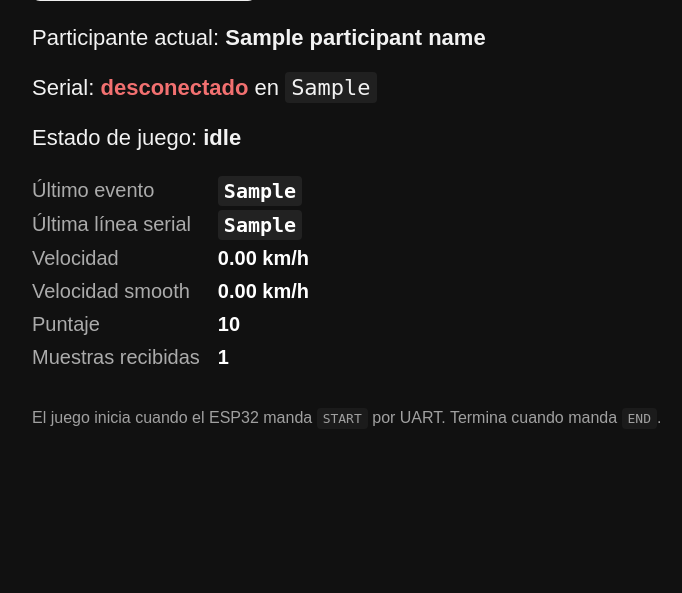
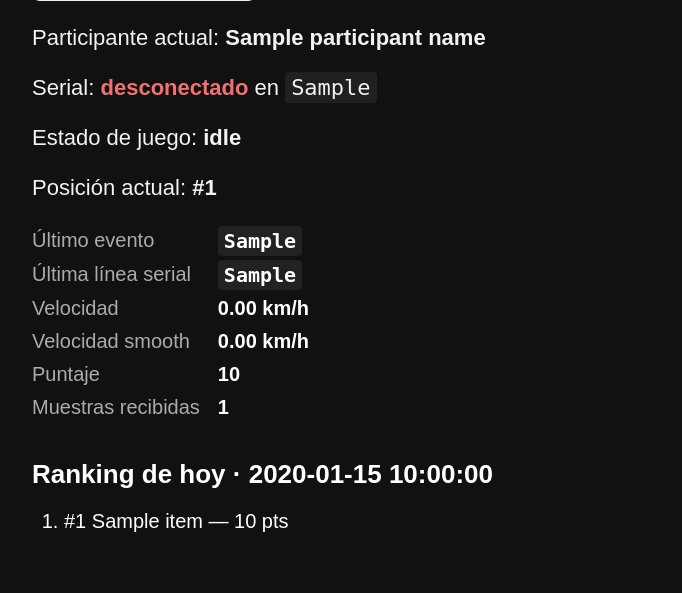
Before and after one commit to lumaescalpelo/bici-interactiva, a Flask app: template RaspberryPi/bici-interactiva/templates/control.html in a window 1280 px wide. Shown: the part 282-875 px from the top of the page, without its empty margins (8-690 px from the left). Before the commit the page ends 708 px from the top, so only its background shows below. Run offline with Flask 3, Linux system fonts and the light colour scheme; the template is opened without the code that fills it: most values are stand-ins (such as "Sample title", 1, 10 or a date in 2020).

Commit message:
Logica de Ranking agregada

```diff
--- a/RaspberryPi/bici-interactiva/app.py
+++ b/RaspberryPi/bici-interactiva/app.py
@@ -18,8 +18,6 @@ app = Flask(__name__)
 
 SERIAL_PORT = "/dev/serial0"
 SERIAL_BAUD = 19200
-
-# Debe coincidir con REPORT_HZ del ESP32
 SAMPLES_PER_SECOND = 10
 
 
@@ -130,11 +128,10 @@ def close_current_csv_safely():
 # RANKING DIARIO
 # =====================================================
 
-def get_today_ranking(limit=10):
+def get_today_ranking_all():
     """
     Lee sessions_summary.csv completo, pero solo devuelve
-    las sesiones cuyo start_time corresponde al día actual
-    de la Raspberry Pi.
+    sesiones del día actual de la Raspberry Pi.
     """
     today = date.today().isoformat()
     rows = []
@@ -171,11 +168,101 @@ def get_today_ranking(limit=10):
                 "sample_count": sample_count,
                 "session_id": row.get("session_id", ""),
                 "start_time": start_time,
+                "is_current": False,
             })
 
     rows.sort(key=lambda item: item["score"], reverse=True)
 
-    return rows[:limit]
+    for index, item in enumerate(rows, start=1):
+        item["rank"] = index
+
+    return rows
+
+
+def get_live_ranking_window(limit=10):
+    """
+    Ranking para pantalla.
+
+    Si hay juego activo:
+    - agrega el intento actual aunque tenga 0 puntos
+    - calcula posición en vivo
+    - si el intento actual no entra al top 10, muestra top 9 + participante actual abajo
+
+    Si no hay juego activo:
+    - muestra top 10 normal del día
+    """
+    ranking = get_today_ranking_all()
+
+    with state_lock:
+        game_active = state["game_active"]
+        participant_name = state["participant_name"]
+        score = state["score"]
+        session_id = state["session_id"]
+
+    current_rank = None
+
+    if game_active:
+        current_item = {
+            "participant_name": participant_name,
+            "score": score,
+            "avg_speed": 0.0,
+            "max_speed": 0.0,
+            "avg_smooth": 0.0,
+            "max_smooth": 0.0,
+            "sample_count": 0,
+            "session_id": session_id or "current",
+            "start_time": datetime.now().isoformat(),
+            "is_current": True,
+        }
+
+        # Si por alguna razón ya existiera la sesión actual en el resumen,
+        # la quitamos para evitar duplicados. La paranoia también compila.
+        ranking = [
+            item for item in ranking
+            if item.get("session_id") != current_item["session_id"]
+        ]
+
+        ranking.append(current_item)
+
+    ranking.sort(key=lambda item: item["score"], reverse=True)
+
+    for index, item in enumerate(ranking, start=1):
+        item["rank"] = index
+        if item.get("is_current"):
+            current_rank = index
+
+    if not game_active:
+        return {
+            "ranking": ranking[:limit],
+            "current_rank": None,
+        }
+
+    if current_rank is None:
+        return {
+            "ranking": ranking[:limit],
+            "current_rank": None,
+        }
+
+    # Si el participante actual está dentro del top 10, mostramos top 10 normal.
+    if current_rank <= limit:
+        return {
+            "ranking": ranking[:limit],
+            "current_rank": current_rank,
+        }
+
+    # Si está más abajo, mostramos top 9 + participante actual en la última línea.
+    top_items = ranking[:limit - 1]
+    current_item = next(
+        item for item in ranking
+        if item.get("is_current")
+    )
+
+    visible = top_items + [current_item]
+
+    return {
+        "ranking": visible,
+        "current_rank": current_rank,
+    }
 
 
 # =====================================================
@@ -197,7 +284,8 @@ def control():
     with state_lock:
         local_state = dict(state)
 
-    ranking = get_today_ranking(limit=10)
+    ranking_data = get_live_ranking_window(limit=10)
+    saved = request.args.get("saved") == "1"
 
     return render_template(
         "control.html",
@@ -211,8 +299,10 @@ def control():
         speed_smooth=local_state["speed_smooth"],
         score=local_state["score"],
         sample_count=local_state["sample_count"],
-        ranking=ranking,
+        ranking=ranking_data["ranking"],
+        current_rank=ranking_data["current_rank"],
         ranking_date=date.today().isoformat(),
+        saved=saved,
     )
 
 
@@ -221,7 +311,10 @@ def api_state():
     with state_lock:
         local_state = dict(state)
 
-    local_state["ranking"] = get_today_ranking(limit=10)
+    ranking_data = get_live_ranking_window(limit=10)
+
+    local_state["ranking"] = ranking_data["ranking"]
+    local_state["current_rank"] = ranking_data["current_rank"]
     local_state["ranking_date"] = date.today().isoformat()
 
     return jsonify(local_state)
@@ -229,9 +322,12 @@ def api_state():
 
 @app.route("/api/ranking")
 def api_ranking():
+    ranking_data = get_live_ranking_window(limit=10)
+
     return jsonify({
         "date": date.today().isoformat(),
-        "ranking": get_today_ranking(limit=10)
+        "ranking": ranking_data["ranking"],
+        "current_rank": ranking_data["current_rank"],
     })
 
 
@@ -246,7 +342,7 @@ def api_name():
         if not state["game_active"]:
             state["participant_name"] = name
 
-    return redirect("/control")
+    return redirect("/control?saved=1")
 
 
 # =====================================================
--- a/RaspberryPi/bici-interactiva/templates/control.html
+++ b/RaspberryPi/bici-interactiva/templates/control.html
@@ -41,6 +41,24 @@
       cursor: pointer;
     }
 
+    button:disabled,
+    input:disabled {
+      opacity: 0.45;
+      cursor: not-allowed;
+    }
+
+    .saved {
+      display: inline-block;
+      margin-top: 18px;
+      padding: 12px 16px;
+      background: #123d1d;
+      color: #9dffb0;
+      border: 1px solid #58d36f;
+      border-radius: 8px;
+      font-size: 22px;
+      font-weight: bold;
+    }
+
     .current,
     .status {
       margin-top: 24px;
@@ -82,6 +100,30 @@
     .value {
       font-weight: bold;
     }
+
+    .ranking {
+      margin-top: 40px;
+      max-width: 700px;
+    }
+
+    .ranking h2 {
+      font-size: 26px;
+      margin-bottom: 14px;
+    }
+
+    .ranking ol {
+      padding-left: 32px;
+      font-size: 20px;
+    }
+
+    .ranking li {
+      margin-bottom: 8px;
+    }
+
+    .current-player {
+      color: #9dffb0;
+      font-weight: bold;
+    }
   </style>
 </head>
 <body>
@@ -106,6 +148,12 @@
       Guardar nombre
     </button>
   </form>
+
+  {% if saved %}
+    <div class="saved">
+      Nombre guardado
+    </div>
+  {% endif %}
 
   <div class="current">
     Participante actual:
@@ -132,6 +180,13 @@
     {% endif %}
   </div>
 
+  {% if current_rank %}
+    <div class="status">
+      Posición actual:
+      <strong>#{{ current_rank }}</strong>
+    </div>
+  {% endif %}
+
   <div class="grid">
     <div class="key">Último evento</div>
     <div class="value"><code>{{ last_event }}</code></div>
@@ -152,10 +207,24 @@
     <div class="value">{{ sample_count }}</div>
   </div>
 
-  <p style="margin-top: 40px; opacity: 0.6;">
-    El juego inicia cuando el ESP32 manda <code>START</code> por UART.
-    Termina cuando manda <code>END</code>.
-  </p>
+  <div class="ranking">
+    <h2>Ranking de hoy · {{ ranking_date }}</h2>
+
+    {% if ranking %}
+      <ol>
+        {% for item in ranking %}
+          <li class="{% if item.is_current %}current-player{% endif %}">
+            #{{ item.rank }}
+            {{ item.participant_name }}
+            —
+            {{ item.score }} pts
+          </li>
+        {% endfor %}
+      </ol>
+    {% else %}
+      <p>Aún no hay registros hoy.</p>
+    {% endif %}
+  </div>
 
 </body>
 </html>
```
Also changed, not shown: RaspberryPi/bici-interactiva/static/css/style.css (+106 -27 lines), RaspberryPi/bici-interactiva/static/js/display.js (+66 -11 lines), RaspberryPi/bici-interactiva/templates/display.html (+13 -8 lines).
